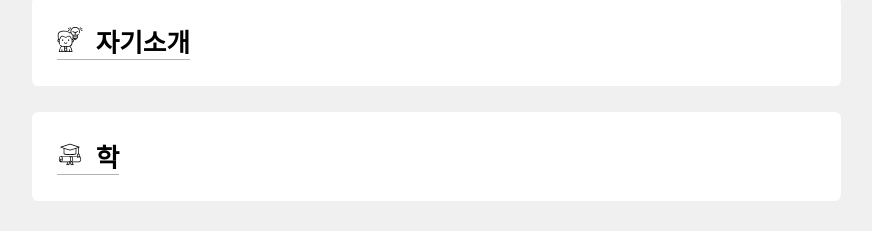
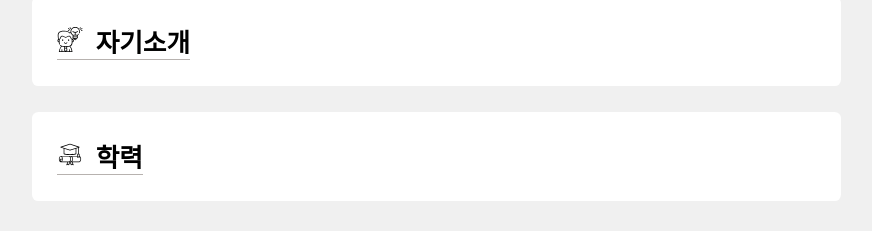
Before and after one commit to pci2676/pci2676.github.io, a Jekyll site: the page built from index.html, in a window 1280 px wide and 900 px high, scrolled down 1832 px. Shown: the part 666-897 px from the top of the window, without its empty margins (229-1101 px from the left). Built offline with Jekyll 4.4.1, drawn with Linux system fonts in a browser that asks for light colours.

Commit message:
feat : 자기소개, 학력단 추가

```diff
--- a/_includes/academic.html
+++ b/_includes/academic.html
@@ -1,5 +1,5 @@
 <section class="academic">
     <div class="category-wrapper">
-        <div class="category"><img class="logo-big" src="/assets/images/academic.svg" alt="">학</div>
+        <div class="category"><img class="logo-big" src="/assets/images/academic.svg" alt="">학력</div>
     </div>
 </section>
```
